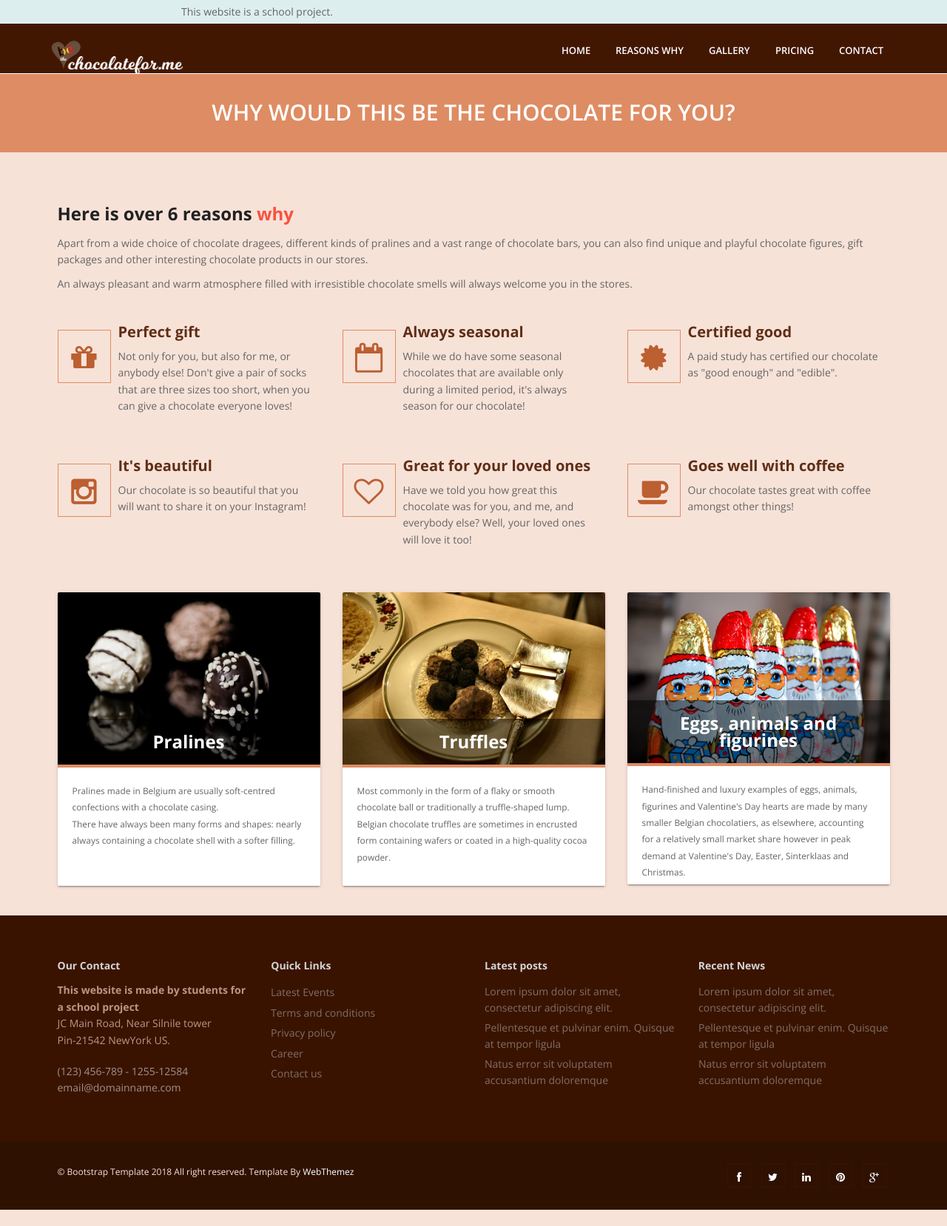
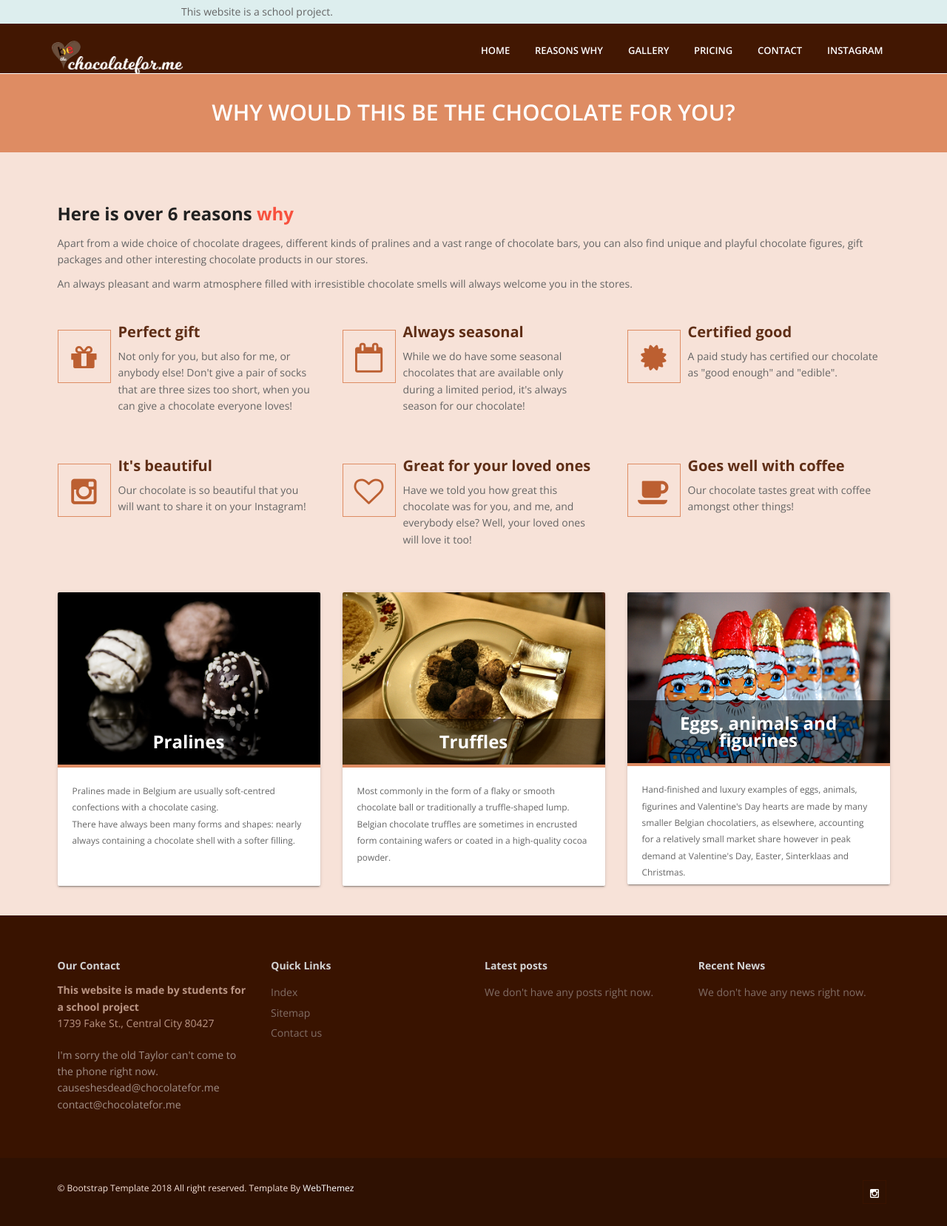
Before and after one commit to Rikajlo/chocolate, a PHP site: page /why.php in a window 1280 px wide. Shown: the whole page at 74% size. Before the commit the page ends 1636 px from the top, so only its background shows below. Run offline with PHP 8.4, Linux system fonts and the light colour scheme.

Commit message:
done for now, FALI SITE MAP!!!!!!!

```diff
--- a/testing/footer.php
+++ b/testing/footer.php
@@ -6,11 +6,11 @@
                     <h5 class="widgetheading">Our Contact</h5>
                     <address>
                         <strong>This website is made by students for a school project</strong><br>
-                        JC Main Road, Near Silnile tower<br>
-                        Pin-21542 NewYork US.</address>
+                        1739 Fake St., Central City 80427 </address>
                     <p>
-                        <i class="icon-phone"></i> (123) 456-789 - 1255-12584 <br>
-                        <i class="icon-envelope-alt"></i> email@domainname.com
+                        <i class="icon-phone"></i> I'm sorry the old Taylor can't come to the phone right now. <br>
+                        <i class="icon-envelope-alt"></i> causeshesdead@chocolatefor.me
+                        <i class="icon-envelope-alt"></i> contact@chocolatefor.me
                     </p>
                 </div>
             </div>
@@ -18,11 +18,9 @@
                 <div class="widget">
                     <h5 class="widgetheading">Quick Links</h5>
                     <ul class="link-list">
-                        <li><a class="waves-effect waves-dark" href="#">Latest Events</a></li>
-                        <li><a class="waves-effect waves-dark" href="#">Terms and conditions</a></li>
-                        <li><a class="waves-effect waves-dark" href="#">Privacy policy</a></li>
-                        <li><a class="waves-effect waves-dark" href="#">Career</a></li>
-                        <li><a class="waves-effect waves-dark" href="#">Contact us</a></li>
+                        <li><a class="waves-effect waves-dark" href="index.php">Index</a></li>
+                        <li><a class="waves-effect waves-dark" href="#">Sitemap</a></li>
+                        <li><a class="waves-effect waves-dark" href="contact.php">Contact us</a></li>
                     </ul>
                 </div>
             </div>
@@ -30,9 +28,7 @@
                 <div class="widget">
                     <h5 class="widgetheading">Latest posts</h5>
                     <ul class="link-list">
-                        <li><a class="waves-effect waves-dark" href="#">Lorem ipsum dolor sit amet, consectetur adipiscing elit.</a></li>
-                        <li><a class="waves-effect waves-dark" href="#">Pellentesque et pulvinar enim. Quisque at tempor ligula</a></li>
-                        <li><a class="waves-effect waves-dark" href="#">Natus error sit voluptatem accusantium doloremque</a></li>
+                        <li><a class="waves-effect waves-dark" href="#">We don't have any posts right now.</a></li>
                     </ul>
                 </div>
             </div>
@@ -40,9 +36,8 @@
                 <div class="widget">
                     <h5 class="widgetheading">Recent News</h5>
                     <ul class="link-list">
-                        <li><a class="waves-effect waves-dark" href="#">Lorem ipsum dolor sit amet, consectetur adipiscing elit.</a></li>
-                        <li><a class="waves-effect waves-dark" href="#">Pellentesque et pulvinar enim. Quisque at tempor ligula</a></li>
-                        <li><a class="waves-effect waves-dark" href="#">Natus error sit voluptatem accusantium doloremque</a></li>
+                        <li><a class="waves-effect waves-dark" href="#">We don't have any news right now.</a></li>
+
                     </ul>
                 </div>
             </div>
@@ -61,11 +56,7 @@
                     </div>
                     <div class="col-lg-6">
                         <ul class="social-network">
-                            <li><a class="waves-effect waves-dark" href="http://facebook.com" data-placement="top" title="Facebook"><i class="fa fa-facebook"></i></a></li>
-                            <li><a class="waves-effect waves-dark" href="http://twitter.com" data-placement="top" title="Twitter"><i class="fa fa-twitter"></i></a></li>
-                            <li><a class="waves-effect waves-dark" href="http://linkedin.com" data-placement="top" title="Linkedin"><i class="fa fa-linkedin"></i></a></li>
-                            <li><a class="waves-effect waves-dark" href="http://pinterest.com" data-placement="top" title="Pinterest"><i class="fa fa-pinterest"></i></a></li>
-                            <li><a class="waves-effect waves-dark" href="http://plus.google.com" data-placement="top" title="Google plus"><i class="fa fa-google-plus"></i></a></li>
+                            <li><a class="waves-effect waves-dark" href="https://www.instagram.com/bethechocolateforme/" data-placement="top" title="Check out our Instagram!"><i class="fa fa-instagram"></i></a></li>
                         </ul>
                     </div>
                 </div>
--- a/testing/footer1.php
+++ b/testing/footer1.php
@@ -19,6 +19,7 @@
                     <h5 class="widgetheading">Quick Links</h5>
                     <ul class="link-list">
                         <li><a class="waves-effect waves-dark" href="index.php">Index</a></li>
+                        <li><a class="waves-effect waves-dark" href="#">Sitemap</a></li>
                         <li><a class="waves-effect waves-dark" href="contact.php">Contact us</a></li>
                     </ul>
                 </div>
--- a/testing/footer2.php
+++ b/testing/footer2.php
@@ -11,11 +11,7 @@
                 </div>
                 <div class="col-lg-6">
                     <ul class="social-network">
-                        <li><a class="waves-effect waves-dark" href="http://facebook.com" data-placement="top" title="Facebook"><i class="fa fa-facebook"></i></a></li>
-                        <li><a class="waves-effect waves-dark" href="http://twitter.com" data-placement="top" title="Twitter"><i class="fa fa-twitter"></i></a></li>
-                        <li><a class="waves-effect waves-dark" href="http://linkedin.com" data-placement="top" title="Linkedin"><i class="fa fa-linkedin"></i></a></li>
-                        <li><a class="waves-effect waves-dark" href="http://pinterest.com" data-placement="top" title="Pinterest"><i class="fa fa-pinterest"></i></a></li>
-                        <li><a class="waves-effect waves-dark" href="http://plus.google.com" data-placement="top" title="Google plus"><i class="fa fa-google-plus"></i></a></li>
+                        <li><a class="waves-effect waves-dark" href="https://www.instagram.com/bethechocolateforme/" data-placement="top" title="Check out our Instagram"><i class="fa fa-instagram"></i></a></li>
                     </ul>
                 </div>
             </div>
--- a/testing/header.php
+++ b/testing/header.php
@@ -36,6 +36,7 @@
                     <li><a class="waves-effect waves-dark" href="portfolio.php">Gallery</a></li>
                     <li><a class="waves-effect waves-dark" href="pricing.php">Pricing</a></li>
                     <li><a class="waves-effect waves-dark" href="contact.php">Contact</a></li>
+                    <li><a class="waves-effect waves-dark" href="https://www.instagram.com/bethechocolateforme/">Instagram</a></li>
                 </ul>
             </div>
         </div>
```
